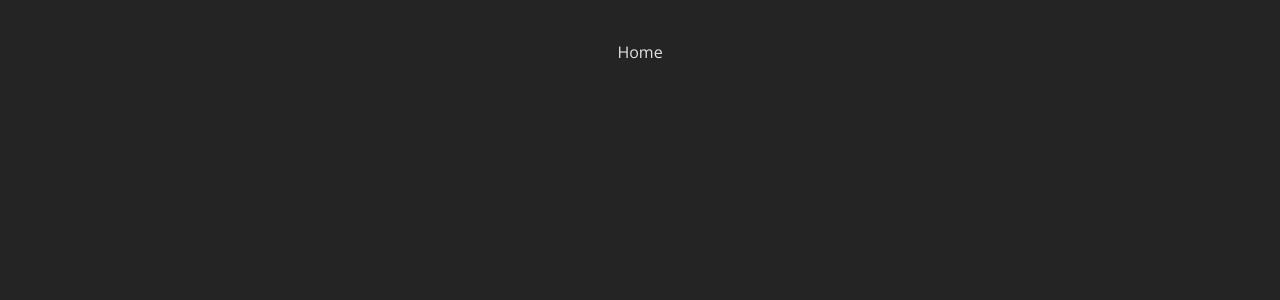
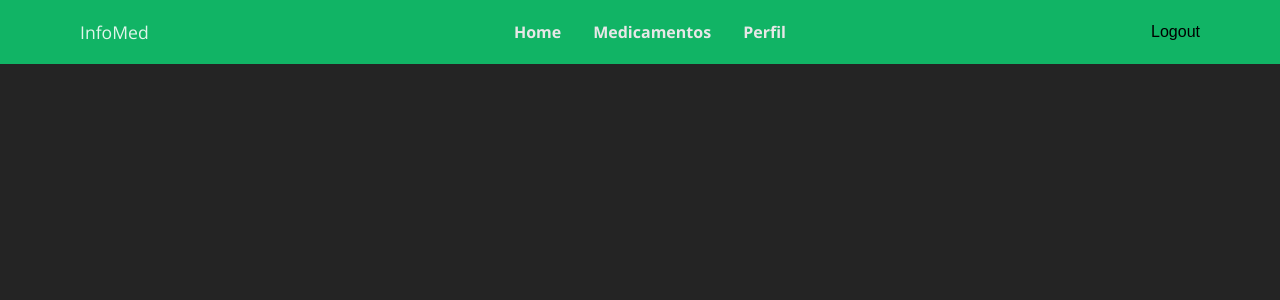
Before and after one commit to cristian-eds/infomed-front, a React (Vite) app: page /login in a window 1280 px wide. Both pictures are taken after typing "name@example.com", "Sample123" into the empty fields and a click on the input "Enter". Shown: the top 300 px of the page. Built offline with nearby package versions, Linux system fonts and the light colour scheme.

Commit message:
Component Navbar

```diff
--- a/src/App.css
+++ b/src/App.css
@@ -1,6 +1,5 @@
 #root {
-  max-width: 1280px;
   margin: 0 auto;
-  padding: 2rem;
+  padding: 0;
   text-align: center;
 }
--- a/src/App.jsx
+++ b/src/App.jsx
@@ -15,7 +15,7 @@ function App() {
   return (
   <BrowserRouter>
     <Routes>
-      <Route path='/' element={user ?  <Home /> : <Navigate to="/login"/>}/>
+      <Route path='/' element={user ?  <Home logout={logout}/> : <Navigate to="/login"/>}/>
       <Route path='/login' element={!user ?  <Login login={login}/> : <Navigate to="/"/>}/>
       <Route path='/register' element={!user ?  <Register /> : <Navigate to="/"/>}/>
     </Routes>
--- /dev/null
+++ b/src/components/Navbar/Navbar.jsx
@@ -0,0 +1,21 @@
+import React from 'react'
+
+import styles from './Navbar.module.css'
+import { NavLink } from 'react-router'
+
+const Navbar = ({logout}) => {
+
+  return (
+    <nav className={styles.navbar}>
+      <span>InfoMed</span>
+      <div className={styles.navbar__itens}>
+        <NavLink>Home</NavLink>
+        <NavLink>Medicamentos</NavLink>
+        <NavLink>Perfil</NavLink>
+      </div>
+      <button onClick={logout}>Logout</button>
+    </nav>
+  )
+}
+
+export default Navbar
--- /dev/null
+++ b/src/components/Navbar/Navbar.module.css
@@ -0,0 +1,39 @@
+.navbar {
+    display: flex;
+    flex-direction: row;
+    justify-content: space-between;
+    align-items: center;
+    background-color: rgb(17, 180, 101);
+    height: 3em;
+    padding: .5em 5em;
+}
+
+.navbar span {
+    font-size: 1.1em;
+}
+
+.navbar__itens {
+    display: flex;
+    flex-direction: row;
+    gap: 2em;
+}
+
+.navbar__itens a {
+    color: rgb(231, 231, 231);
+    font-size: 1em;
+    font-weight: bold;
+    cursor: pointer;
+    transition: all .5s;
+}
+
+.navbar__itens a:hover, .navbar button:hover {
+    color: rgb(251, 237, 237);;
+    transform: scale(1.05);
+}
+
+.navbar button {
+    background: transparent;
+    border: none;
+    font-size: 1em;
+    cursor: pointer;
+}
--- a/src/index.css
+++ b/src/index.css
@@ -13,6 +13,15 @@
   -moz-osx-font-smoothing: grayscale;
 }
 
+* {
+  margin: 0;
+  padding: 0;
+}
+
 input {
   border: none;
 }
+
+a {
+  text-decoration: none;
+}
--- a/src/pages/Home/Home.jsx
+++ b/src/pages/Home/Home.jsx
@@ -1,8 +1,11 @@
 import React from 'react'
+import Navbar from '../../components/Navbar/Navbar'
 
-const Home = () => {
+const Home = ({logout}) => {
   return (
-    <div>Home</div>
+    <div>
+      <Navbar logout={logout}/>
+    </div>
   )
 }
 
```
